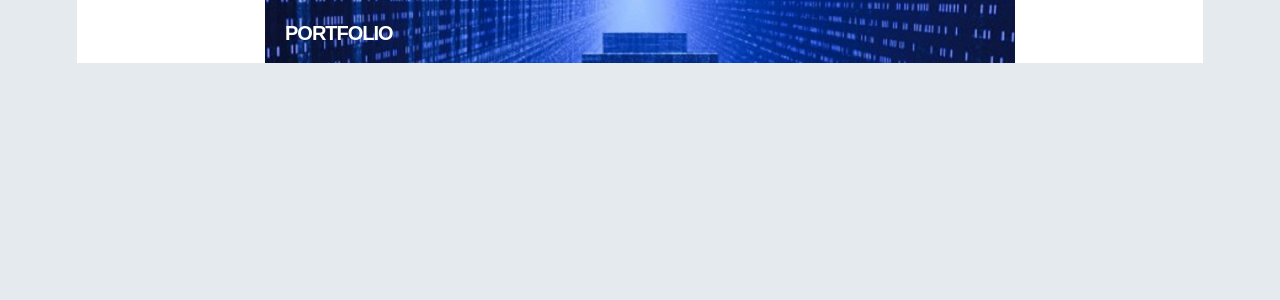
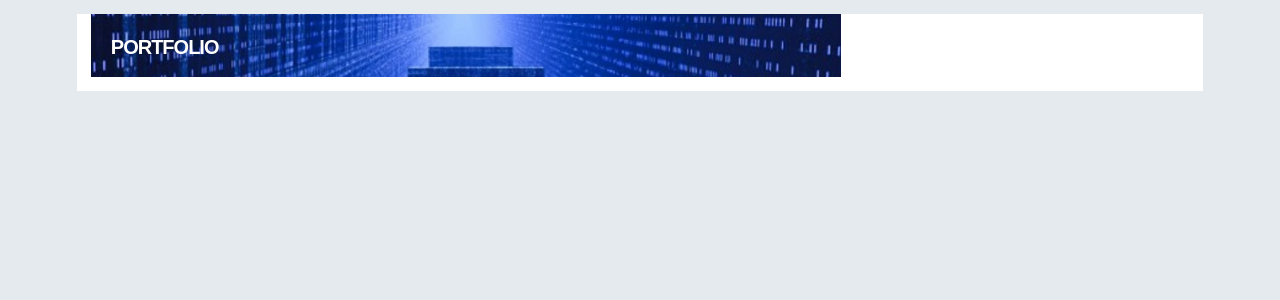
Before and after one commit to enricocammarota/enricocammarota.github.io, a Jekyll site: the page built from portfolio.md, in a window 1280 px wide. Shown: the top 300 px of the page. Built offline with Jekyll 4.4.1, drawn with Linux system fonts in a browser that asks for light colours; nearby versions of some CDN libraries.

Commit message:
Updated CSS for blog posts and added again date

```diff
--- a/_layouts/posts.html
+++ b/_layouts/posts.html
@@ -7,11 +7,11 @@
   {% assign posts=site.posts%}
   {% for post in site.categories['blog'] %}
     <div class="post-header"><a href="{{post.url}}"><h1 class="post-title">{{ post.title }}</h1></a></div>
-   <!-- <div class="post-header">
+    <div class="post-header">
       <p class="post-meta">
         {{ post.date | date: "%B %-d, %Y" }}, {% if post.author %}{{ post.author }}{% endif %}<br />
       </p>
-    </div>-->
+    </div>
   {% endfor %}
 
 <hr class="bar-blog"> </hr>
--- a/assets/css/main.css
+++ b/assets/css/main.css
@@ -1356,7 +1356,7 @@
 @media only screen and (min-width: 650px) {
   .post-header {
     max-width: 650px;
-    margin: 0 auto; }
+    margin: 1em; }
   .title:hover {
     max-width: 650px; }
   .post-wrapper {
@@ -1375,7 +1375,7 @@
 @media only screen and (min-width: 1070px) {
   .post-header {
     max-width: 750px;
-    margin: 0 auto; }
+    margin: 1em; }
   .title:hover {
     max-width: 750px; }
   .post-wrapper {
```
